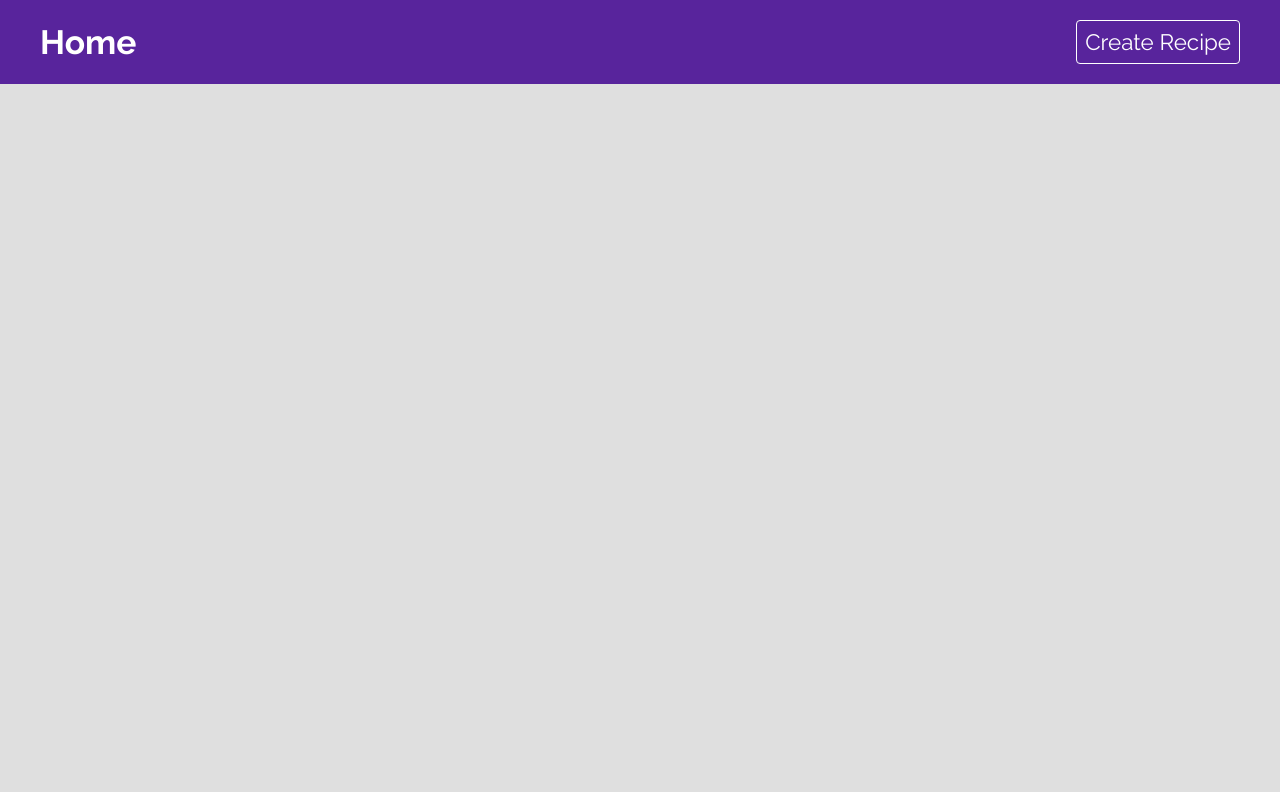
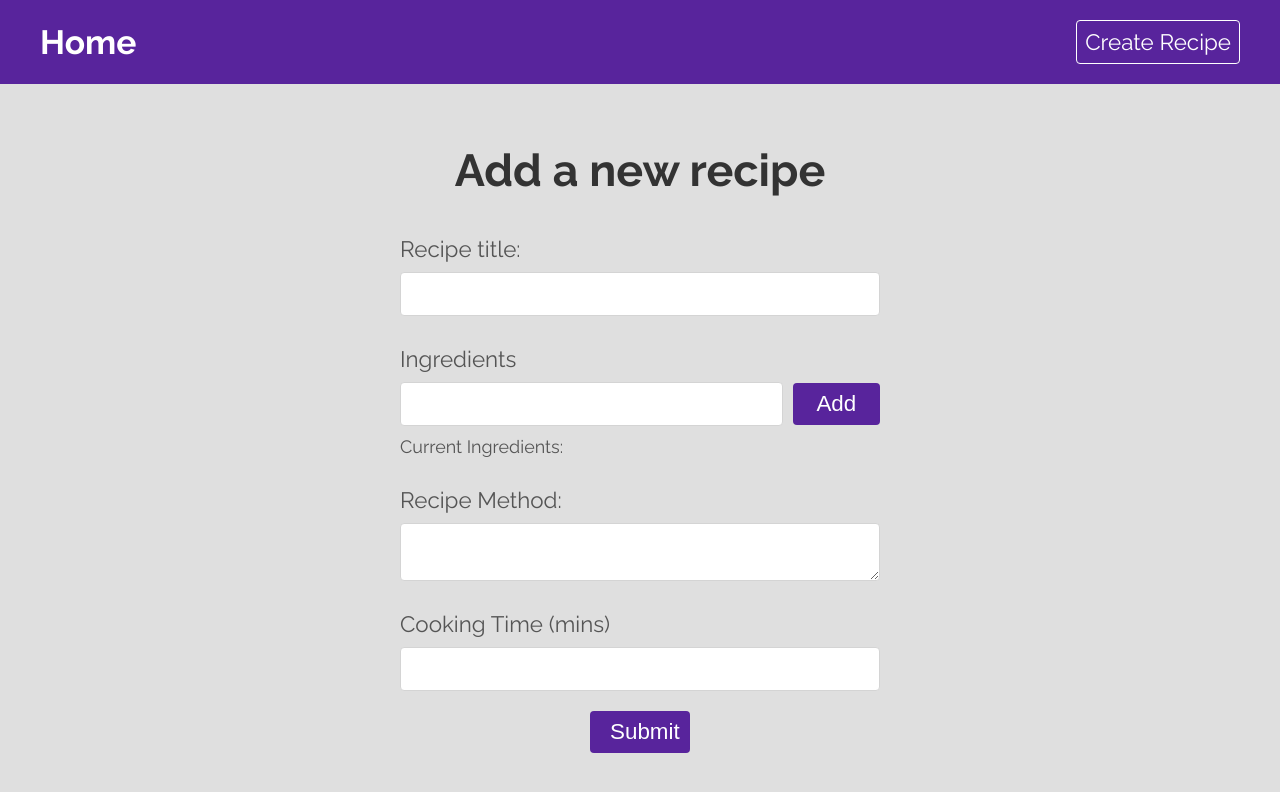
Before and after one commit to StephensGit/recipe-app, a React (Create React App) app: page /create in a window 1280 px wide. Shown: the top 792 px of the page. Built offline with nearby package versions, Linux system fonts and the light colour scheme.

Commit message:
Create component * POST requests added

```diff
--- a/data/db.json
+++ b/data/db.json
@@ -36,6 +36,13 @@
       ],
       "method": "Lorem ipsum dolor, sit amet consectetur adipisicing elit. Esse minima ex rem quis similique eum ratione quaerat, voluptas molestias ut repudiandae delectus voluptates. Eius esse at tenetur ab accusamus excepturi?",
       "cookingTime": "35 minutes"
+    },
+    {
+      "title": "veg pie",
+      "ingredients": [],
+      "method": "strange",
+      "cookingTime": "15 minutes ",
+      "id": "xoTjQuz"
     }
   ]
 }
--- a/src/App.js
+++ b/src/App.js
@@ -21,7 +21,7 @@ function App() {
           <Route exact path='/'>
             <Home />
           </Route>
-          <Route path='./create'>
+          <Route path='/create'>
             <Create />
           </Route>
           <Route path='/search'>
--- a/src/hooks/UseFetch.js
+++ b/src/hooks/UseFetch.js
@@ -1,18 +1,32 @@
 import { useState, useEffect } from 'react';
 
-export const useFetch = (url) => {
+export const useFetch = (url, method = 'GET') => {
   const [data, setData] = useState(null);
   const [isPending, setIsPending] = useState(false);
   const [error, setError] = useState(null);
+  const [options, setOptions] = useState(null);
+
+  const postData = (postData) => {
+    setOptions({
+      method: 'POST',
+      headers: {
+        'Content-Type': 'application/json',
+      },
+      body: JSON.stringify(postData),
+    });
+  };
 
   useEffect(() => {
     const controller = new AbortController();
 
-    const fetchData = async () => {
+    const fetchData = async (fetchOptions) => {
       setIsPending(true);
 
       try {
-        const res = await fetch(url, { signal: controller.signal });
+        const res = await fetch(url, {
+          ...fetchOptions,
+          signal: controller.signal,
+        });
         if (!res.ok) {
           throw new Error(res.statusText);
         }
@@ -31,12 +45,18 @@ export const useFetch = (url) => {
       }
     };
 
-    fetchData();
+    // invoke the function
+    if (method === 'GET') {
+      fetchData();
+    }
+    if (method === 'POST' && options) {
+      fetchData(options);
+    }
 
     return () => {
       controller.abort();
     };
-  }, [url]);
+  }, [url, method, options]);
 
-  return { data, isPending, error };
+  return { data, isPending, error, postData };
 };
--- a/src/pages/create/Create.css
+++ b/src/pages/create/Create.css
@@ -0,0 +1,33 @@
+.create {
+  color: #555;
+  max-width: 480px;
+  margin: 60px auto;
+}
+.create label span {
+  display: block;
+  margin: 30px 0 10px;
+}
+.create p {
+  margin-top: 10px;
+  font-size: 0.8em;
+}
+.create button {
+  display: block;
+  width: 100px;
+  font-size: 1em;
+  color: #fff;
+  padding: 8px 20px;
+  border: 0;
+  border-radius: 4px;
+  background-color: #58249c;
+  cursor: pointer;
+  text-decoration: none;
+  margin: 20px auto;
+}
+.ingredients {
+  display: flex;
+  align-items: center;
+}
+.ingredients button {
+  margin: 0 0 0 10px;
+}
--- a/src/pages/create/Create.js
+++ b/src/pages/create/Create.js
@@ -1,8 +1,102 @@
+import { useState, useRef } from 'react';
+import { useFetch } from '../../hooks/useFetch';
+
+// Styles
 import './Create.css';
+
 export default function Create() {
+  const [title, setTitle] = useState('');
+  const [method, setMethod] = useState('');
+  const [cookingTime, setCookingTime] = useState('');
+  const [newIngredient, setNewIngredient] = useState('');
+  const [ingredients, setIngredients] = useState([]);
+  const ingredientInput = useRef(null);
+
+  const { postData, data, error } = useFetch(
+    'http://localhost:3000/recipes',
+    'POST'
+  );
+
+  const handleSubmit = (e) => {
+    e.preventDefault();
+    postData({
+      title,
+      ingredients,
+      method,
+      cookingTime: cookingTime + ' minutes ',
+    });
+  };
+
+  const handleAdd = (e) => {
+    e.preventDefault();
+    const ing = newIngredient.trim();
+
+    // This cfirst hecks to make sure user doesn't enter a blank input
+    // Then it checks to see if the ingredient entered is already in the array
+    // If check passes, update the state using prev, and add the ing to the aray
+    if (ing && !ingredients.includes(ing)) {
+      setIngredients((prevIngredients) => [...prevIngredients, ing]);
+    }
+    setNewIngredient('');
+    ingredientInput.current.focus();
+  };
+
   return (
-    <div>
-      <h1>Create</h1>
+    <div className='create'>
+      <h1 className='page-title'>Add a new recipe</h1>
+
+      <form onSubmit={handleSubmit}>
+        <label>
+          <span>Recipe title:</span>
+          <input
+            type='text'
+            onChange={(e) => setTitle(e.target.value)}
+            value={title}
+            required
+          />
+        </label>
+
+        <label>
+          <span>Ingredients</span>
+          <div className='ingredients'>
+            <input
+              type='text'
+              onChange={(e) => setNewIngredient(e.target.value)}
+              value={newIngredient}
+              ref={ingredientInput}
+            />
+            <button onClick={handleAdd} className='btn'>
+              Add
+            </button>
+          </div>
+        </label>
+        <p>
+          Current Ingredients:{' '}
+          {ingredients.map((i) => (
+            <em key={i}>{i}</em>
+          ))}
+        </p>
+
+        <label>
+          <span>Recipe Method:</span>
+          <textarea
+            onChange={(e) => setMethod(e.target.value)}
+            value={method}
+          ></textarea>
+        </label>
+
+        <label>
+          <span>Cooking Time (mins)</span>
+          <input
+            type='number'
+            onChange={(e) => setCookingTime(e.target.value)}
+            value={cookingTime}
+            required
+          />
+        </label>
+
+        <button className='btn'>Submit</button>
+      </form>
     </div>
   );
 }
```
